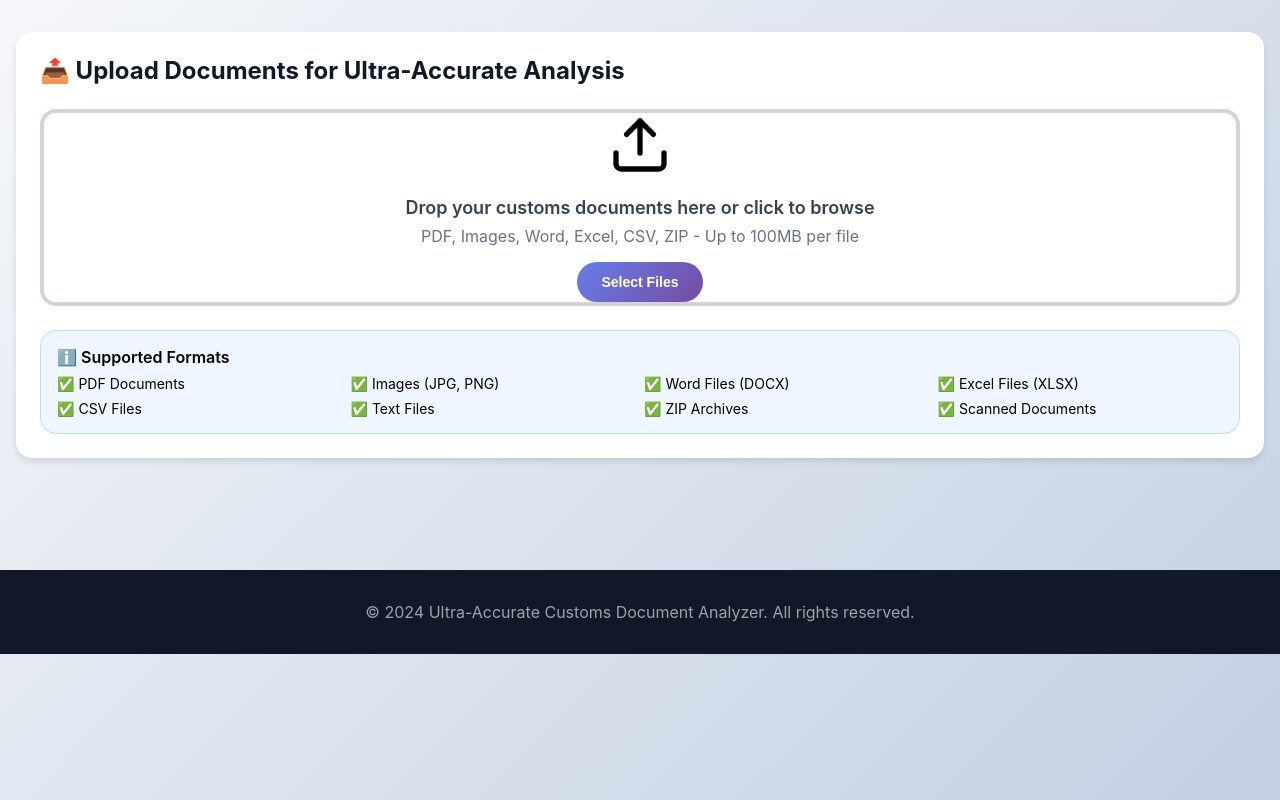
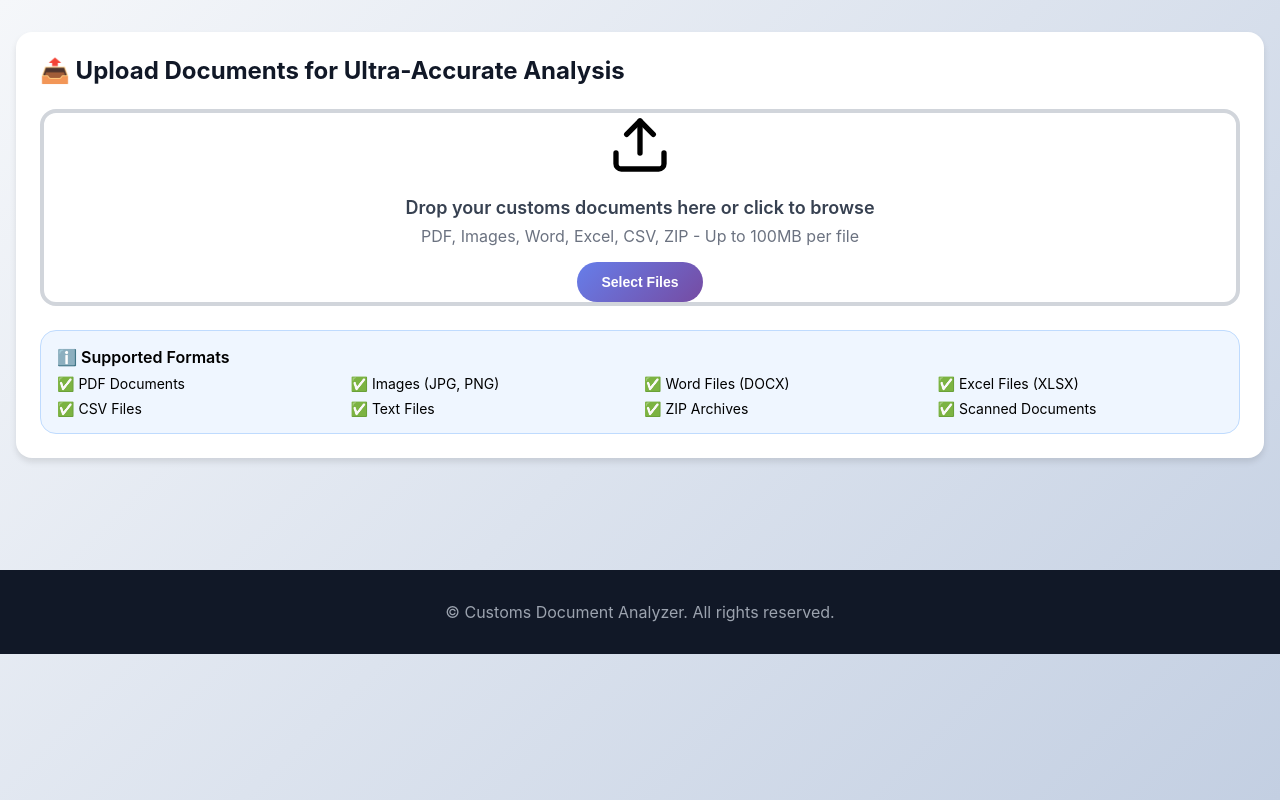
Before and after one commit to Omshikhare257/Document-classification-and-text-extraction, a React (Create React App) app: page / in a window 1280 px wide. Built offline with nearby package versions, Linux system fonts and the light colour scheme.

Commit message:
Update footer copyright text

```diff
--- a/src/App.jsx
+++ b/src/App.jsx
@@ -163,7 +163,7 @@ function App() {
         <footer style={{ background: '#111827', color: 'white', padding: '2rem 0', marginTop: '4rem' }}>
           <div style={{ maxWidth: '1280px', margin: '0 auto', padding: '0 1rem', textAlign: 'center' }}>
             <p style={{ color: '#9ca3af' }}>
-              © 2024 Ultra-Accurate Customs Document Analyzer. All rights reserved.
+              © Customs Document Analyzer. All rights reserved.
             </p>
           </div>
         </footer>
```
